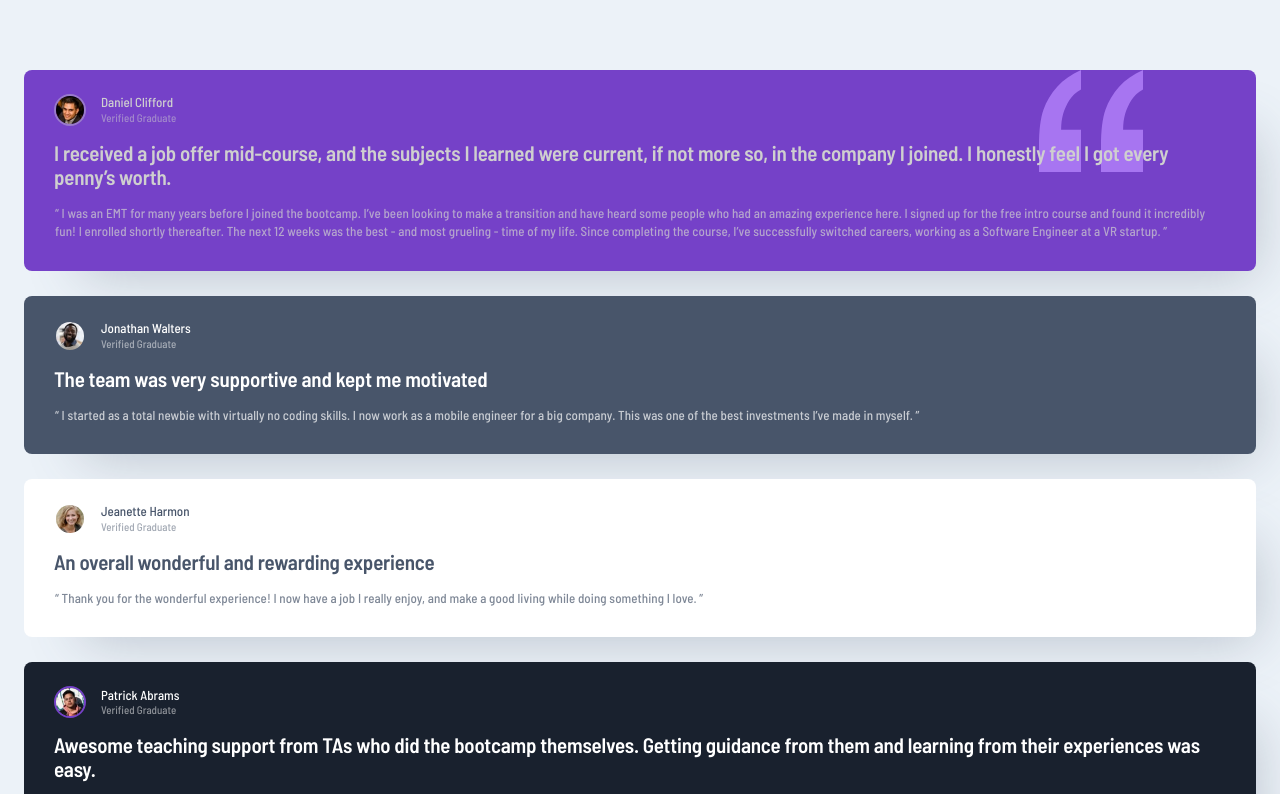
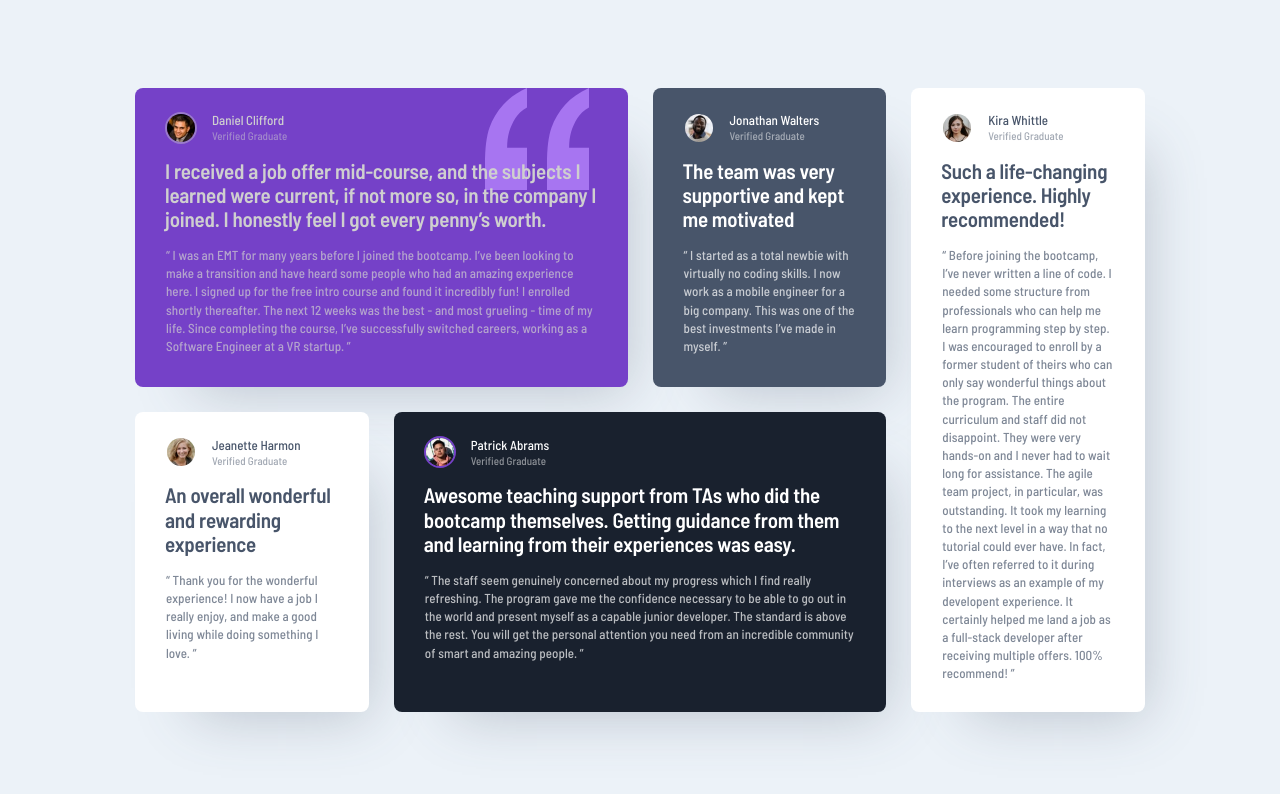
Before and after one commit to ericsalvi/testimonials-grid-section, a plain HTML site: page index.html in a window 1280 px wide. Shown: the top 794 px of the page. Drawn offline with nearby package versions, Linux system fonts and the light colour scheme.

Commit message:
added some media queries for grid placement

```diff
--- /dev/null
+++ b/styles/_media.scss
@@ -0,0 +1,46 @@
+@media (min-width: 600px) {
+  main {
+    grid-template-columns: repeat(2, 1fr);
+
+    figure:first-child,
+    figure:nth-child(4),
+    figure:last-child {
+      grid-column: 1 / 3;
+    }
+  }
+}
+
+@media (min-width: 800px) {
+  main {
+    grid-template-columns: repeat(3, 1fr);
+    // grid-template-rows: repeat(auto-fill, 1fr);
+    max-width: 1010px;
+
+    // figure:first-child {
+    //   grid-column: 1 / 3;
+    // }
+    // figure:nth-child(2) {
+    //   grid-column: 3 / 4;
+    // }
+    // figure:not(:first-child):not(:nth-child(2)) {
+    //   display: none;
+    // }
+  }
+}
+
+@media (min-width: 1110px) {
+  main {
+    grid-template-columns: repeat(4, 1fr);
+    grid-template-rows: repeat(2, 1fr);
+    max-width: 1010px;
+    figure:first-child {
+      grid-column: 1 / 3;
+    }
+    figure:nth-child(4) {
+      grid-column: 2 / 4;
+    }
+    figure:last-child {
+      grid-area: 1 / 4 / 3 / 5; //shorthand for both row and column. row-start/col-start/row-end/col-end
+    }
+  }
+}
--- a/styles/styles.scss
+++ b/styles/styles.scss
@@ -98,17 +98,4 @@ body {
   }
 }
 
-// body main {
-//   display: grid;
-//   gap: 25px;
-//   grid-template-columns: repeat(4, 1fr);
-//   grid-template-rows: repeat(2, 1fr);
-//   max-width: 1000px;
-// }
-
-// figure:nth-child(5) {
-//   grid-row-start: 1;
-//   grid-row-end: 3;
-//   grid-column-start: 4;
-//   grid-column-end: 5;
-// }
+@import "media";
```
Also changed, not shown: styles/styles.css, 1 other file.
